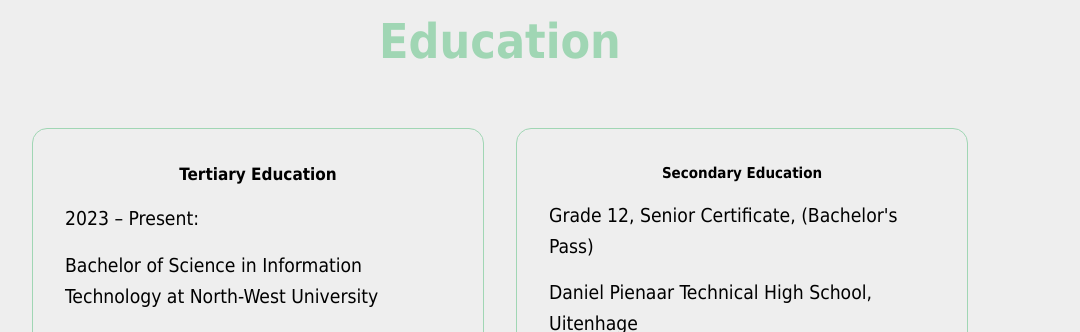
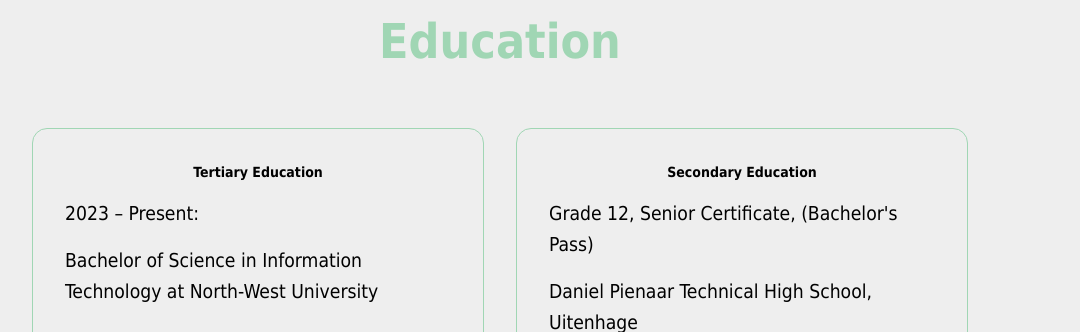
Before and after one commit to Ewald2004/Ewald_Olivier_CV, a plain HTML site: page index.html in a window 1280 px wide. Shown: the part 2337-2669 px from the top of the page, without its empty margins (140-1220 px from the left). Drawn offline with Linux system fonts and the light colour scheme.

Commit message:
Add files via upload

```diff
--- a/index.html
+++ b/index.html
@@ -169,7 +169,7 @@
         <h2 class="section-title">Education</h2>
         <div class="work-grid">
             <div class="work-category">
-                <center><p style="font-size: 17px; font-weight: bold">Tertiary Education</p></center>
+                <center><p style="font-size: 14px; font-weight: bold">Tertiary Education</p></center>
                 <div class="work-item">
                     <p>2023 – Present:</p>
                 </div>
@@ -186,7 +186,7 @@
             </div>
 
             <div class="work-category">
-                <center><p style="font-size: 15px; font-weight: bold">Secondary Education</p></center>
+                <center><p style="font-size: 14px; font-weight: bold">Secondary Education</p></center>
                 <div class="work-item">
                     <p>Grade 12, Senior Certificate, (Bachelor's Pass)</p>
                 </div>
```
